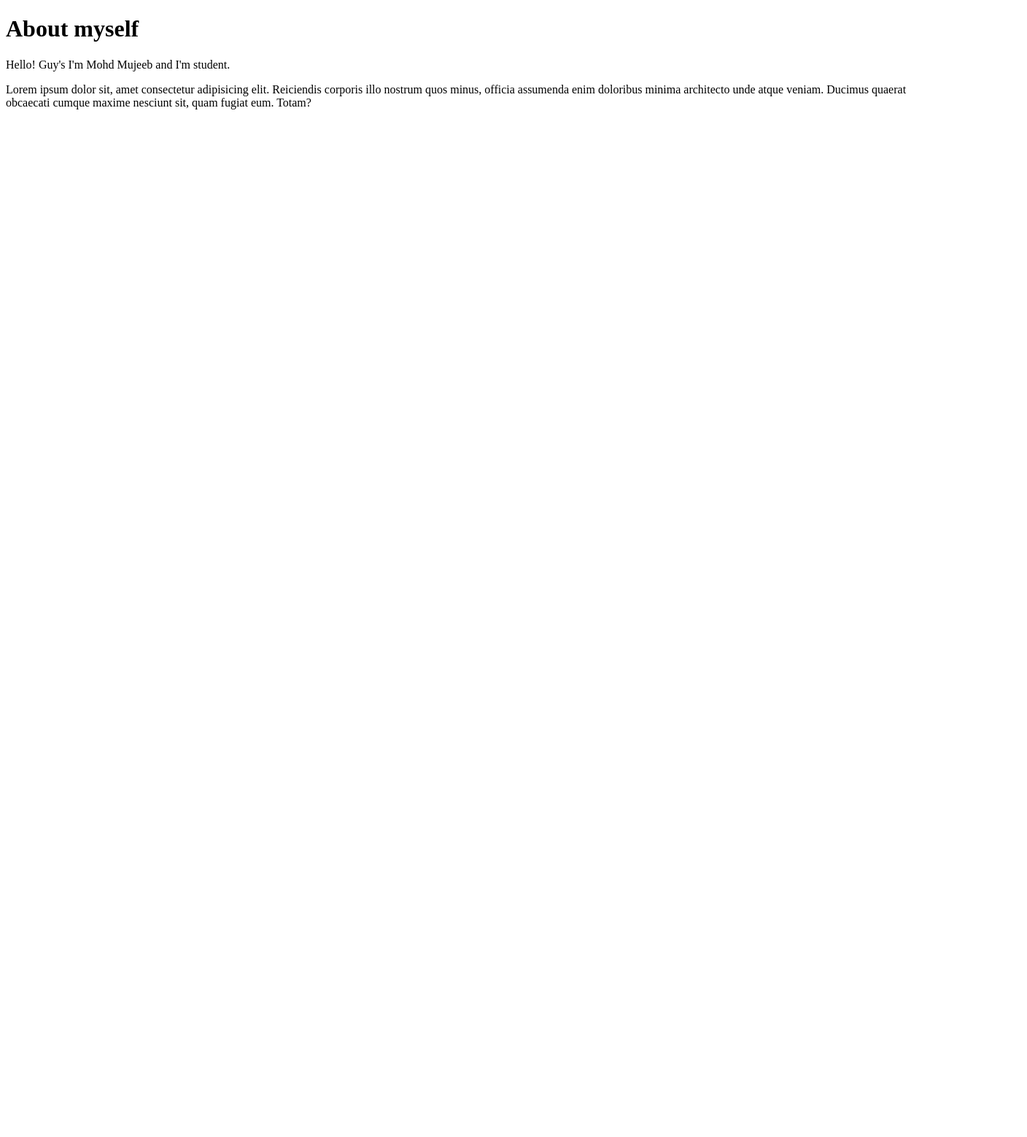
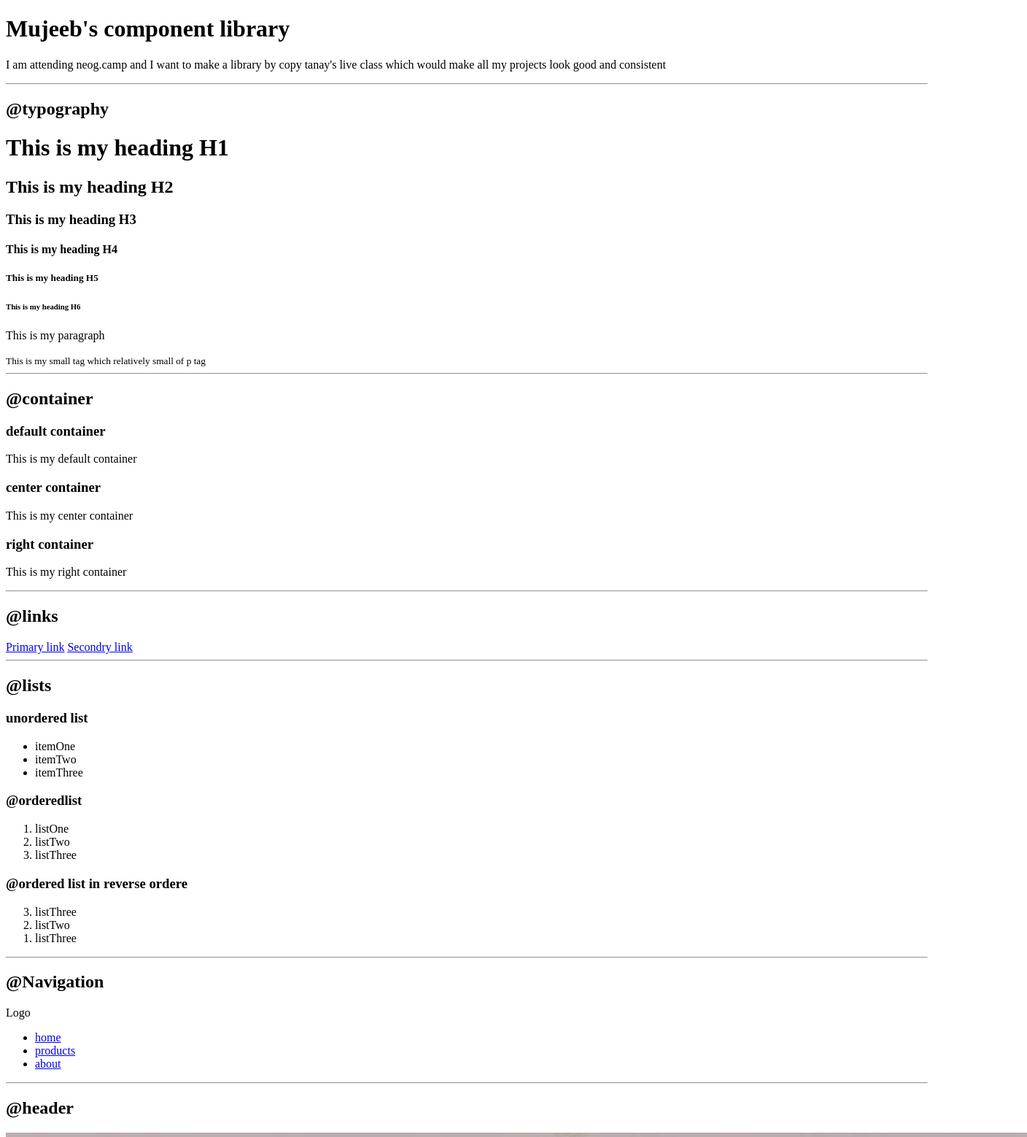
Before and after one commit to mmc7865/My-Portfolio, a plain HTML site: page index.html in a window 1280 px wide. Shown: the top 1558 px of the page at 73% size, 1408 px wide, since content can reach past the window. Before the commit the page ends 800 px from the top, so only its background shows below. Drawn offline with Linux system fonts and the light colour scheme.

Commit message:
component-library html completed

```diff
--- a/index.html
+++ b/index.html
@@ -3,11 +3,132 @@
 <head>
     <meta charset="UTF-8">
     <meta name="viewport" content="width=device-width, initial-scale=1.0">
-    <title>My-Portfolio</title>
+    <title>Dummy-for-Portfolio</title>
 </head>
 <body>
-    <h1>About myself</h1>
-    Hello! Guy's I'm Mohd Mujeeb and I'm student.
-    <P>Lorem ipsum dolor sit, amet consectetur adipisicing elit. Reiciendis corporis illo nostrum quos minus, officia assumenda enim doloribus minima architecto unde atque veniam. Ducimus quaerat obcaecati cumque maxime nesciunt sit, quam fugiat eum. Totam?</P>
+    <h1>Mujeeb's component library</h1>
+    <p>I am attending neog.camp and I want to make a library by copy tanay's live class which would make all my projects look good and consistent</p>
+    <hr>
+
+    <h2>@typography</h2>
+    <h1>This is my heading H1</h1>
+    <h2>This is my heading H2</h2>
+    <h3>This is my heading H3</h3>
+    <h4>This is my heading H4</h4>
+    <h5>This is my heading H5</h5>
+    <h6>This is my heading H6</h6>
+    <p>This is my paragraph</p>
+    <small>This is my small tag which relatively small of p tag</small>
+    <hr>
+
+    <h2>@container</h2>
+    <h3>default container</h3>
+    <p>This is my default container</p>
+    <h3>center container</h3>
+    <p>This is my center container</p>
+    <h3>right container</h3>
+    <p>This is my right container</p>
+    <hr>
+
+    <h2>@links</h2>
+    <a href="/">Primary link</a>
+    <a href="/">Secondry link</a>
+    <hr>
+
+
+
+    <h2>@lists</h2>
+    <h3>unordered list</h3>
+    <ul>
+        <li>itemOne</li>
+        <li>itemTwo</li>
+        <li>itemThree</li>
+    </ul>
+
+    <h3>@orderedlist</h3>
+    <ol>
+        <li>listOne</li>
+        <li>listTwo</li>
+        <li>listThree</li>
+    </ol>
+
+    <h3>@ordered list in reverse ordere</h3>
+    <ol reversed>
+        <li>listThree</li>
+        <li>listTwo</li>
+        <li>listThree</li>
+    </ol>
+    <hr>
+
+
+    <h2>@Navigation</h2>
+    <div>Logo</div>
+    <ul>
+        <li><a href="/">home</a></li>
+        <li><a href="/">products</a></li>
+        <li><a href="/">about</a></li>
+    </ul>
+    <hr>
+
+
+    <h2>@header</h2>
+<header>
+
+    <img src="/pics/hero.jpg" alt="">
+    <h1>This heading is under the header</h1>
+</header>
+<hr>
+
+<h2>@section</h2>
+<section>
+    <p>A section is used to separate parts of pages. In marketing websites you would have seen a header followed by sections of features, team, pricing, contact info etc.</p>
+    </section>
+
+    <h3>@normal section</h3>
+    <section>
+        <h2>heading inside section</h2>
+        <p>Lorem ipsum dolor, sit amet consectetur adipisicing elit. Dolorem eaque officiis vel, pariatur, perspiciatis ullam deserunt recusandae non dicta perferendis quia dolor quo magnam!</p>
+        <a href="/">Primary Button</a>
+    </section>
+
+    <h3>an off white section</h3>
+    <section>
+        <h2>heading inside the off white section</h2>
+        <p>Lorem ipsum dolor sit amet consectetur adipisicing elit. Cumque, aut reprehenderit! Itaque sapiente natus iste, consequuntur quos vitae? Illum quas repellat corporis enim fugit.</p>
+
+        <a href="/">Primary Button</a>
+
+    </section>
+    <hr>
+
+    <h2>@footer</h2>
+    <footer>
+        <h3>heading inside the footer</h3>
+        <ul>
+            <li>socialOne</li>
+            <li>socialTwo</li>
+            <li>socialThree</li>
+        </ul>
+    </footer>
+
+
+
+
+
+
+
+
+
+
+
+
+
+
+
+
+
+
+
+
 </body>
 </html>
```
Also changed, not shown: pics/hero.jpg (added), styles.css (added).
